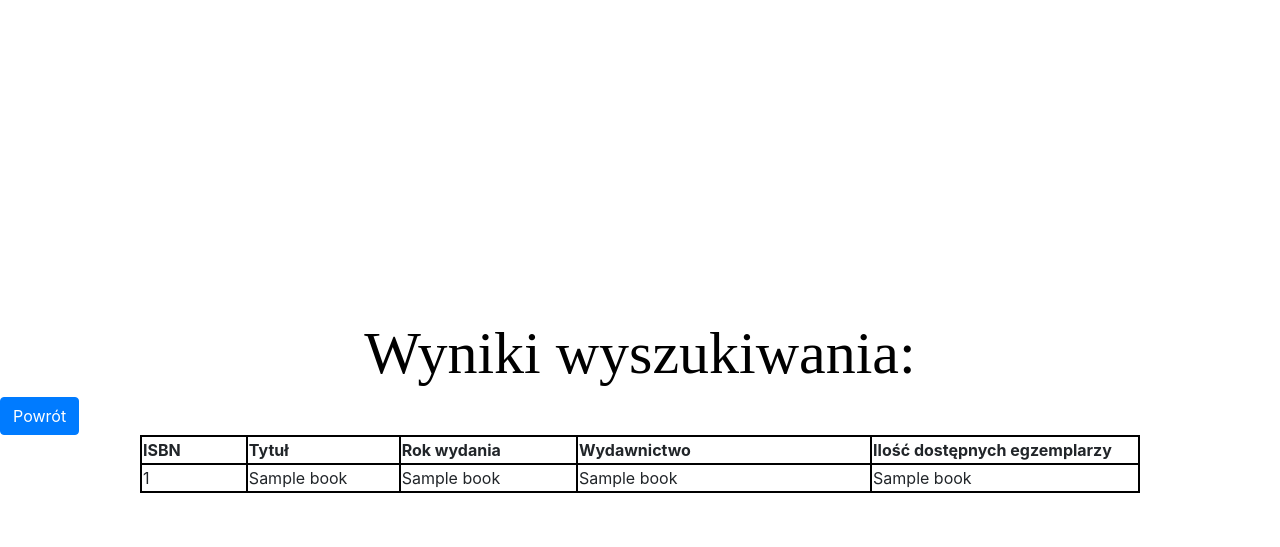
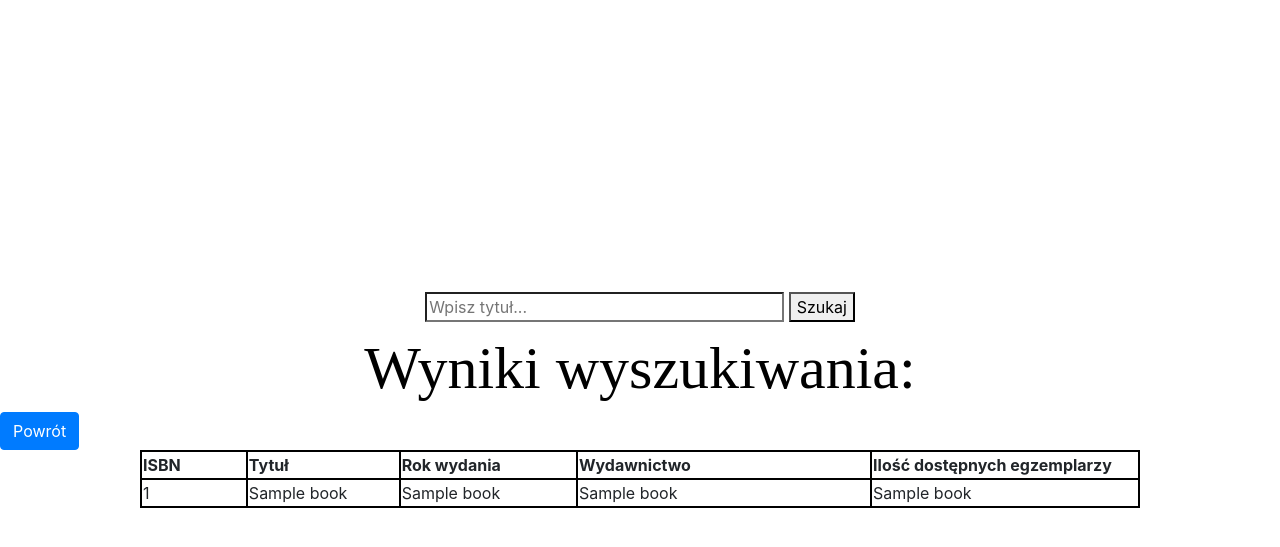
Before and after one commit to jasina007/library, a Flask app: template templates/search.html in a window 1280 px wide. Shown: the top 547 px of the page. Run offline with Flask 3, Linux system fonts and the light colour scheme; the template is opened without the code that fills it: most values are stand-ins (such as "Sample title", 1, 10 or a date in 2020); some libraries are stand-ins or nearby versions.

Commit message:
add search form and change order of columns in search results

```diff
--- a/app.py
+++ b/app.py
@@ -36,12 +36,12 @@ def register():
     return render_template("register.html")
 
 
-@app.route("/search", methods=['POST'])
+@app.route("/search", methods=['GET', 'POST'])
 def search():
     search_term = request.form.get('searchedBook')
     cursor = mysql.connection.cursor()
     # Modify the SQL query to search for books by title
-    cursor.execute("SELECT * FROM `ksiazki` WHERE Tytul LIKE %s", ('%' + search_term + '%',))
+    cursor.execute("SELECT Tytul, RokWyd, Wydawnictwo, LiczDostEgz, ISBN FROM `ksiazki` WHERE Tytul LIKE %s ORDER BY Tytul", ('%' + search_term + '%',))
     books = cursor.fetchall()
     cursor.close()
     return render_template("search.html", books=books)
--- a/templates/search.html
+++ b/templates/search.html
@@ -30,6 +30,11 @@
     </style>
 </head>
 <body>
+    <form action="/search" method="POST">
+        <input id="searchedBook" name="searchedBook" type="search" size="30" maxlength="30" placeholder="Wpisz tytuł...">
+        <button type="submit">Szukaj</button>
+    </form>
+
     <h1>Wyniki wyszukiwania:</h1>
 
     <a href="/" class="mr-auto">
```
